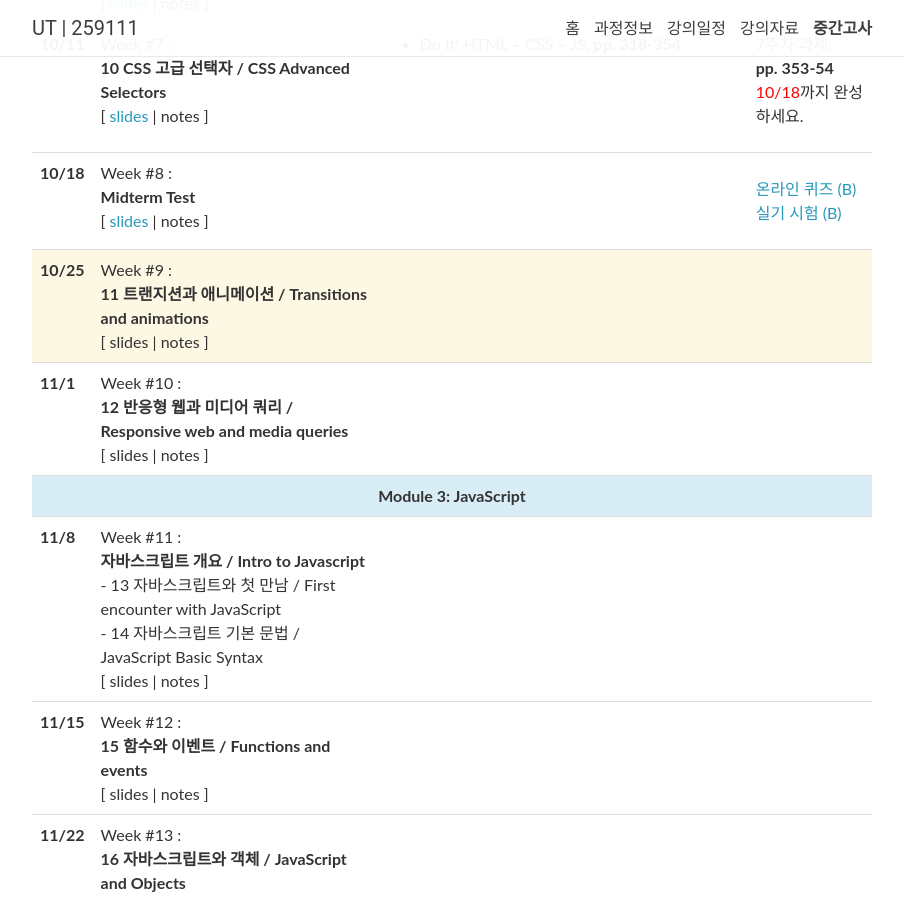
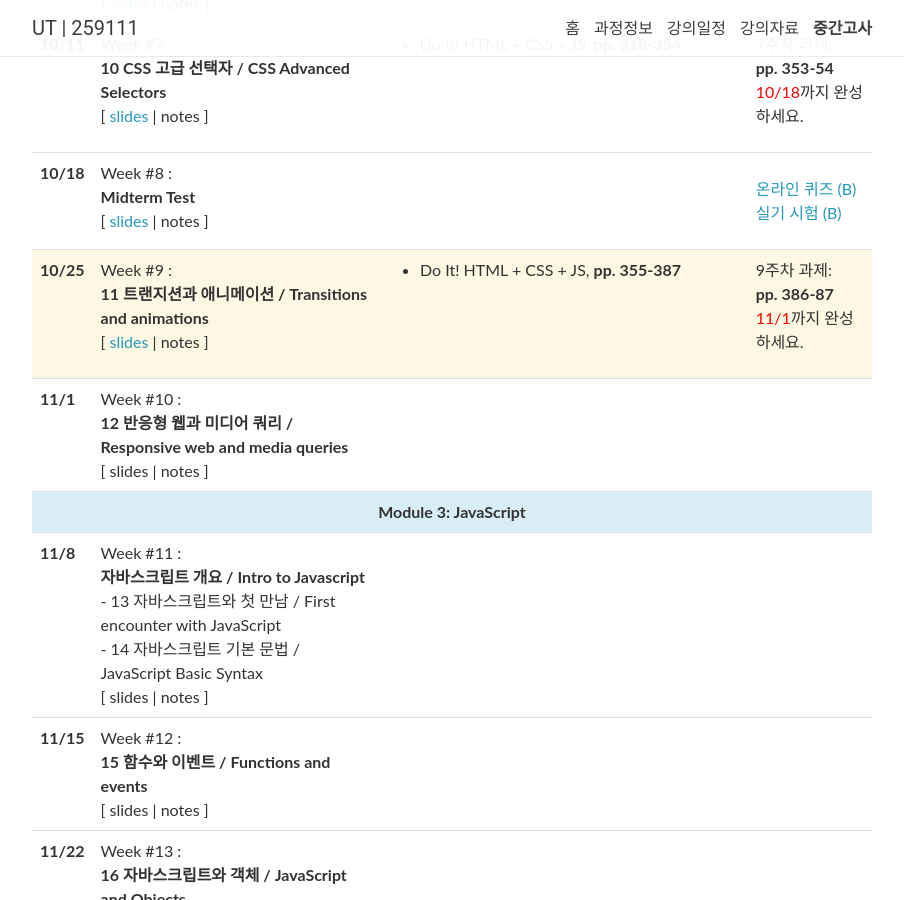
Before and after one commit to 2023-aaronkr/ut-web, a Jekyll site: the page built from _pages/lectures.md, in a window 1280 px wide and 900 px high, scrolled down 1278 px. Shown: the whole window, without its empty margins (188-1092 px from the left). Built offline with Jekyll 4.4.1, drawn with Linux system fonts in a browser that asks for light colours; nearby versions of some CDN libraries; comment, search, counter and statistics services are not loaded.

```diff
--- a/_data/lectures.yml
+++ b/_data/lectures.yml
@@ -104,9 +104,12 @@
   week: 9
   title: >
     <strong>11 트랜지션과 애니메이션 / Transitions and animations</strong>
-  slides:
-  readings:
-  logistics:
+  slides: "https://docs.google.com/presentation/d/1upPRkHb6lK5fjc1YjzhyXoMl-cMhtHCR7JHF_T3Ihdc/edit?usp=sharing"
+  readings: >
+    Do It! HTML + CSS + JS, <strong>pp. 355-387</strong>
+  logistics: >
+    9주차 과제:<br><strong>pp. 386-87</strong><br>
+    <span style="color: red">11/1</span>까지 완성하세요.
 
 - date: 11/1
   week: 10
```
